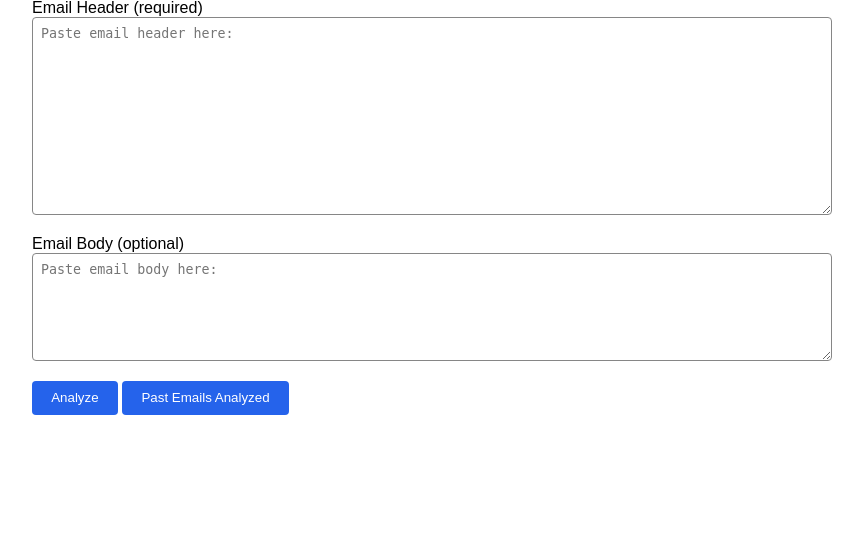
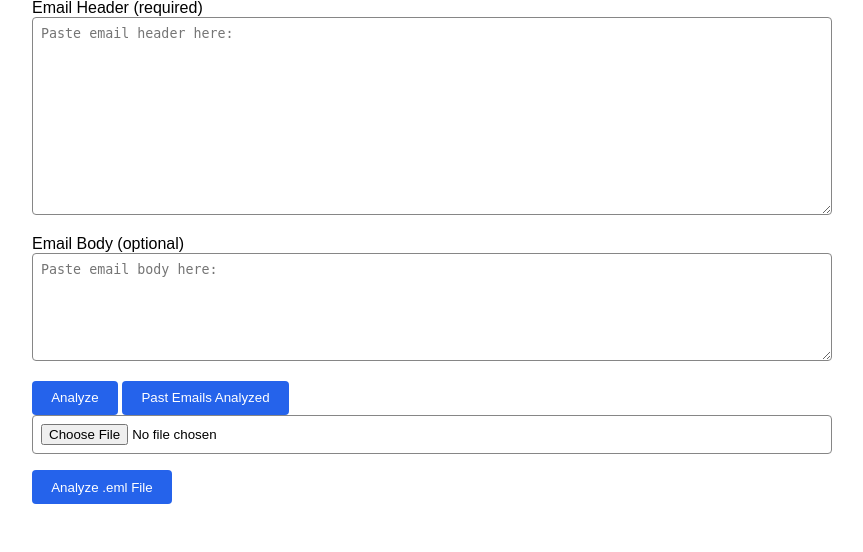
Before and after one commit to andrewzimmer132/email-metadata-reader, a Django app: page /home/ in a window 1280 px wide. Shown: the part 297-849 px from the top of the page, without its empty margins (208-1071 px from the left). Before the commit the page ends 712 px from the top, so only its background shows below. Run offline with Django 5.2, Linux system fonts and the light colour scheme; the visitor is signed in with stand-in values (Sample User, id 1).

Commit message:
Add .eml upload

```diff
--- a/analyzer/views.py
+++ b/analyzer/views.py
@@ -8,6 +8,7 @@ from analyzer.parser import analyze_header, analyze_body
 from analyzer.spoofed_chars import find_spoof_characters
 from django.views import View
 from datetime import timedelta
+from email import message_from_bytes, policy
 
 
 # Create your views here.
@@ -143,8 +144,18 @@ class ResultsView(View):
     def post(self, request):
         if not request.user.is_authenticated:
             return redirect('login')
-        header = request.POST.get('header')
-        body = request.POST.get('body')
+        if "file" in request.FILES:
+            # Read the uploaded .eml file
+            raw_bytes = request.FILES["file"].read()
+            raw_text = raw_bytes.decode("utf-8", errors="ignore")
+            header = raw_text.replace("\r\n", "\n").partition("\n\n")[0]
+            msg = message_from_bytes(raw_bytes, policy=policy.default)
+            body_part = msg.get_body(preferencelist=("plain", "html"))
+            body = body_part.get_content() if body_part else ""
+        else:
+            # Get the header and body from the form
+            header = request.POST.get("header")
+            body = request.POST.get("body")
         results = analyze_header(header)
         body_results = analyze_body(body)
         spoof_flags = find_spoof_characters(results["from"] or "")
--- a/templates/analyzer/analyzer.html
+++ b/templates/analyzer/analyzer.html
@@ -27,4 +27,10 @@
         <button type="button">Past Emails Analyzed</button>
     </a>
 </form>
+
+<form method="POST" action="/results/" enctype="multipart/form-data">
+    {% csrf_token %}
+    <input type="file" name="file" accept=".eml" required>
+    <button type="submit">Analyze .eml File</button>
+</form>
 {% endblock %}
```
Also changed, not shown: analyzer/migrations/0004_remove_email_email_email_body_email_header.py (added).
